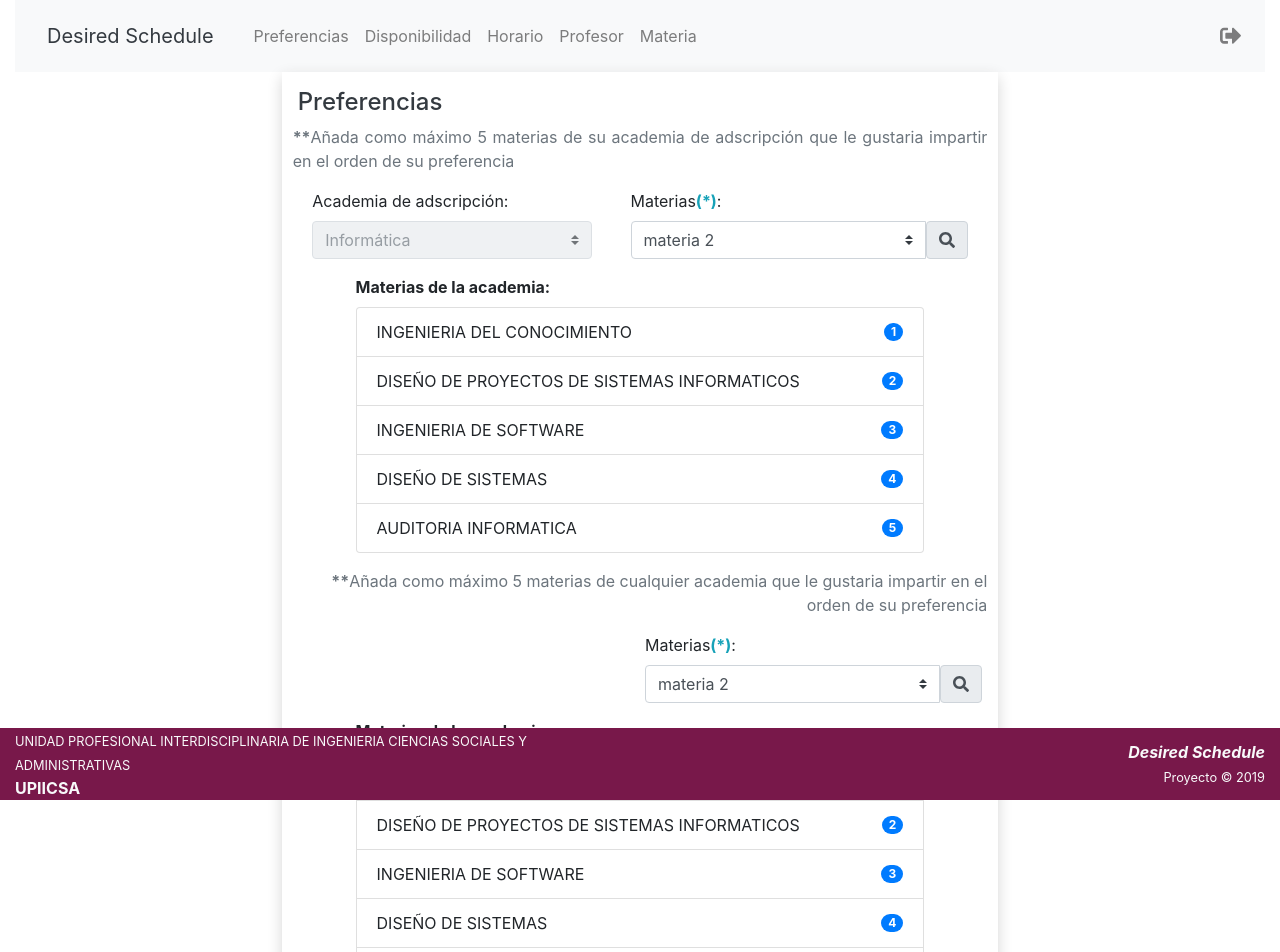
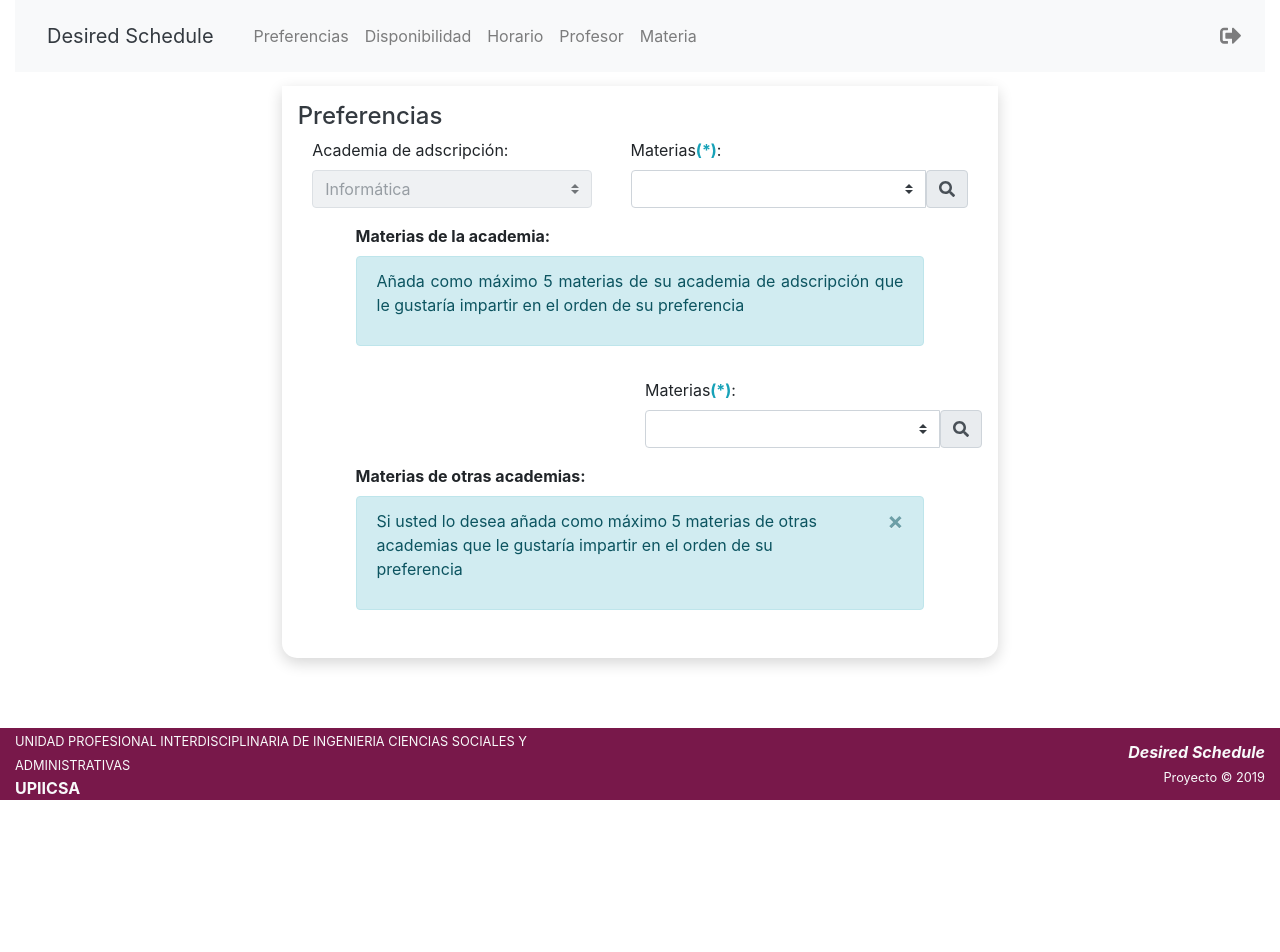
Before and after one commit to CarlosHdz97/Desired_Schedule, a Vue app: page /#/preference in a window 1280 px wide. Shown: the top 952 px of the page. After the commit the page ends 800 px from the top, so only its background shows below. Built offline with nearby package versions, Linux system fonts and the light colour scheme.

Commit message:
Cambios en la vista de preferencias

```diff
--- a/src/components/PreferenceUserForm.vue
+++ b/src/components/PreferenceUserForm.vue
@@ -3,7 +3,6 @@
         <form class="p-3">
             <p class="text-dark h4">Preferencias</p>
             <div class="form-row justify-content-around">
-                <p class="text-secondary text-justify"><b>**</b>Añada como máximo 5 materias de su academia de adscripción que le gustaria impartir en el orden de su preferencia</p>
                 <div class="form-group col-md-5">
                         <label>Academia de adscripción:</label>
                         <select class="custom-select" v-model="academia" disabled>
@@ -24,37 +23,23 @@
             <div class="form-row justify-content-around">
                 <div class="form-group col-md-10">
                     <label><strong>Materias de la academia:</strong></label>
-                    <ul class="list-group">
-                        <li class="list-group-item d-flex justify-content-between align-items-center">
-                            INGENIERIA DEL CONOCIMIENTO
-                            <span class="badge badge-primary badge-pill">1</span>
-                        </li>
-                        <li class="list-group-item d-flex justify-content-between align-items-center">
-                            DISEÑO DE PROYECTOS DE SISTEMAS INFORMATICOS
-                            <span class="badge badge-primary badge-pill">2</span>
-                        </li>
-                        <li class="list-group-item d-flex justify-content-between align-items-center">
-                            INGENIERIA DE SOFTWARE
-                            <span class="badge badge-primary badge-pill">3</span>
-                        </li>
-                        <li class="list-group-item d-flex justify-content-between align-items-center">
-                            DISEÑO DE SISTEMAS
-                            <span class="badge badge-primary badge-pill">4</span>
-                        </li>
-                        <li class="list-group-item d-flex justify-content-between align-items-center">
-                            AUDITORIA INFORMATICA
-                            <span class="badge badge-primary badge-pill">5</span>
-                        </li>
-                    </ul>
+                    <b-list-group>
+                        <b-list-group-item class="d-flex justify-content-between align-items-center" v-for="materia in materias_selected" :key="materia.id">
+                            {{materia.name}}
+                            <b-badge variant="primary" pill>{{materia.prioridad}}</b-badge>
+                        </b-list-group-item>
+                        <b-alert show v-if="materias_selected.length<5">
+                            <p class="text-justify">Añada como máximo 5 materias de su academia de adscripción que le gustaría impartir en el orden de su preferencia</p>
+                        </b-alert>
+                    </b-list-group>
                 </div>
             </div>
             <div class="form-row justify-content-end">
-                <p class="text-secondary text-right"><b>**</b>Añada como máximo 5 materias de cualquier academia que le gustaria impartir en el orden de su preferencia</p>
                 <div class="form-group col-md-6">
                     <label>Materias<strong class="text-info">(*)</strong>:</label>
                     <div class="input-group">
-                        <select class="custom-select" v-model="materia">
-                            <option v-for="option in materias" :value="option.id" :key="option.id">{{option.text}}</option>
+                        <select class="custom-select" v-model="materia_other_academy" @change="addSubjectOtherAcademy(materia_other_academy)">
+                            <option v-for="option in materias_other_academy" :value="option.id" :key="option.id">{{option.text}}</option>
                         </select>
                         <span class="input-group-text"><font-awesome-icon icon="search"/></span>
                     </div>
@@ -62,29 +47,16 @@
             </div>
             <div class="form-row justify-content-around">
                 <div class="form-group col-md-10">
-                    <label><strong>Materias de la academia:</strong></label>
-                    <ul class="list-group">
-                        <li class="list-group-item d-flex justify-content-between align-items-center">
-                            INGENIERIA DEL CONOCIMIENTO
-                            <span class="badge badge-primary badge-pill">1</span>
-                        </li>
-                        <li class="list-group-item d-flex justify-content-between align-items-center">
-                            DISEÑO DE PROYECTOS DE SISTEMAS INFORMATICOS
-                            <span class="badge badge-primary badge-pill">2</span>
-                        </li>
-                        <li class="list-group-item d-flex justify-content-between align-items-center">
-                            INGENIERIA DE SOFTWARE
-                            <span class="badge badge-primary badge-pill">3</span>
-                        </li>
-                        <li class="list-group-item d-flex justify-content-between align-items-center">
-                            DISEÑO DE SISTEMAS
-                            <span class="badge badge-primary badge-pill">4</span>
-                        </li>
-                        <li class="list-group-item d-flex justify-content-between align-items-center">
-                            AUDITORIA INFORMATICA
-                            <span class="badge badge-primary badge-pill">5</span>
-                        </li>
-                    </ul>
+                    <label><strong>Materias de otras academias:</strong></label>
+                    <b-alert show dismissible>
+                        <p>Si usted lo desea añada como máximo 5 materias de otras academias que le gustaría impartir en el orden de su preferencia</p>
+                    </b-alert>
+                    <b-list-group>
+                        <b-list-group-item class="d-flex justify-content-between align-items-center" v-for="materia in materias_selected_other_academy" :key="materia.id">
+                            {{materia.name}}
+                            <b-badge variant="primary" pill>{{materia.prioridad}}</b-badge>
+                        </b-list-group-item>
+                    </b-list-group>
                 </div>
             </div>
         </form>
@@ -95,25 +67,44 @@
         data(){
             return{
                 materias:[],
+                materias_other_academy:[],
                 academias:[
                     {text: 'Informática', id: 1,
                     materias:[
                         {text: 'materia 1', id: 1},
                         {text: 'materia 2', id: 2},
                         {text: 'materia 3', id: 3},
-                    ]},
-                    {text: 'Computación', id: 2, materias:[
                         {text: 'materia 4', id: 4},
                         {text: 'materia 5', id: 5},
                         {text: 'materia 6', id: 6},
+                        {text: 'materia 7', id: 7},
+                        {text: 'materia 8', id: 8},
+                        {text: 'materia 9', id: 9},
+                        {text: 'materia 10', id: 10},
+                    ]},
+                    {text: 'Computación', id: 2,
+                    materias:[
+                        {text: 'materia 11', id: 11},
+                        {text: 'materia 12', id: 12},
+                        {text: 'materia 13', id: 13},
+                    ]},
+                    {text: 'Computación', id: 3,
+                    materias:[
+                        {text: 'materia 14', id: 14},
+                        {text: 'materia 15', id: 15},
+                        {text: 'materia 16', id: 16},
                     ]},
                 ],
                 academia:1,
-                materia:2,
+                materia:'',
+                materia_other_academy: '',
+                materias_selected:[],
+                materias_selected_other_academy:[]
             }
         },
         mounted(){
             this.selectMaterias();
+            this.selectMateriasOtherAcademy();
         },
         computed: {
         },
@@ -122,9 +113,49 @@
                 var academia = this.academias.filter(academia => academia.id == this.academia);
                 this.materias = academia[0]["materias"];
             },
-            addSubject(materia){
-                alert(materia);
-            }
+            selectMateriasOtherAcademy(){
+                var academias = this.academias.filter(academia => academia.id != this.academia);
+                academias.forEach(academia => {
+                    academia.materias.forEach(materia =>{
+                        this.materias_other_academy.push(materia);
+                    });
+                });
+            },
+            addSubject(subject){
+                if(this.materias_selected.length<5){
+                    if(this.materias_selected.length==4){
+                        alert("Se han agregado sus 5 materias de forma correcta");
+                    }
+                    var index = this.materias.map(function (materia) { return materia.id;}).indexOf(subject);
+                    this.materias_selected.push({id:this.materias[index].id, name: this.materias[index].text, prioridad:this.materias_selected.length+1});
+                    this.removeSubject(this.materias[index]);
+                }else{
+                    alert('Usted ya ha seleccionado sus 5 materias.');
+                }
+            },
+            removeSubject(subject){
+                var index = this.materias.map(function (materia) { return materia.id;}).indexOf(subject.id);
+                this.materia='';
+                this.materias.splice(index,1);
+            },
+            addSubjectOtherAcademy(subject){
+                if(this.materias_selected_other_academy.length<5){
+                    if(this.materias_selected_other_academy.length==4){
+                        alert("Se han agregado sus 5 materias de forma correcta");
+                    }
+
+                    var index = this.materias_other_academy.map(function (materia) { return materia.id;}).indexOf(subject);
+                    this.materias_selected_other_academy.push({id:this.materias_other_academy[index].id, name: this.materias_other_academy[index].text, prioridad:this.materias_selected_other_academy.length+1});
+                    this.removeSubjectOtherAcademy(this.materias_other_academy[index]);
+                }else{
+                    alert('Usted ya ha seleccionado sus 5 materias.');
+                }
+            },
+            removeSubjectOtherAcademy(subject){
+                var index = this.materias_other_academy.map(function (materia) { return materia.id;}).indexOf(subject.id);
+                this.materia_other_academy='';
+                this.materias_other_academy.splice(index,1);
+            },
         }
     }
 </script>
--- a/src/views/Disponibilidad.vue
+++ b/src/views/Disponibilidad.vue
@@ -1,5 +1,5 @@
 <template>
-  <div class="row align-items-start justify-content-center mt-3" style="min-height:88vh">
+  <div class="row align-items-start justify-content-center mt-3" style="min-height:75vh">
       <span class=" col-lg-10 col-md-11">
         <DisponibilidadForm/>
       </span>
--- a/src/views/Home.vue
+++ b/src/views/Home.vue
@@ -1,5 +1,5 @@
 <template>
-  <div class="row align-items-center" style="min-height:88vh">
+  <div class="row align-items-center" style="min-height:75vh">
     <div class="col-md">
         <div class="jumbotron p-3">
           <h1 class="display-4 text-right">Sistema de asignación de materias</h1>
--- a/src/views/Horario.vue
+++ b/src/views/Horario.vue
@@ -1,5 +1,5 @@
 <template>
-  <div class="row align-items-start justify-content-center mt-3" style="min-height:88vh">
+  <div class="row align-items-start justify-content-center mt-3" style="min-height:75vh">
       <span class=" col-lg-10 col-md-11">
         <HorarioForm/>
       </span>
--- a/src/views/LogIn.vue
+++ b/src/views/LogIn.vue
@@ -1,5 +1,5 @@
 <template>
-  <div class="row align-items-center justify-content-center" style="min-height:88vh">
+  <div class="row align-items-center justify-content-center" style="min-height:75vh">
       <span class=" col-lg-6 col-md-7">
           <ul class="nav nav-pills nav-fill">
             <li class="nav-item">
--- a/src/views/Materia.vue
+++ b/src/views/Materia.vue
@@ -1,5 +1,5 @@
 <template>
-  <div class="row align-items-start justify-content-center mt-3" style="min-height:88vh">
+  <div class="row align-items-start justify-content-center mt-3" style="min-height:75vh">
       <span class="col-lg-7 col-md-8">
         <p class="text-dark h4">Materia </p><!--<font-awesome-icon icon="plus-circle" @click="change">-->
             <hr>
--- a/src/views/Preference.vue
+++ b/src/views/Preference.vue
@@ -1,5 +1,5 @@
 <template>
-  <div class="row align-items-center justify-content-center" style="min-height:88vh">
+  <div class="row align-items-center justify-content-center" style="min-height:75vh">
       <span class=" col-lg-7 col-md-8">
         <PreferenceUserForm/>
       </span>
```
